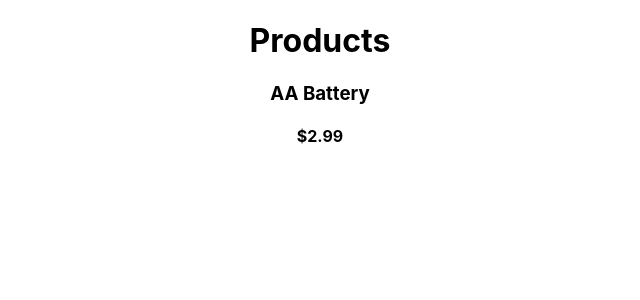
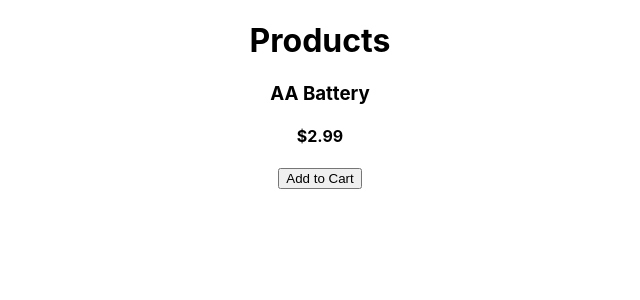
Before and after one commit to Tharindu961/React-Shopping_Cart, a React (Create React App) app: page / in a window 1280 px wide. Shown: the top 300 px of the page, without its empty margins (320-960 px from the left). Built offline with nearby package versions, Linux system fonts and the light colour scheme.

Commit message:
Added a button

```diff
--- a/src/App.js
+++ b/src/App.js
@@ -10,7 +10,7 @@ function App() {
         <h3>AA Battery</h3>
         <h4>$2.99</h4>
         <img src="" />
-
+        <button>Add to Cart</button>
       </div>
     </div>
   );
```
